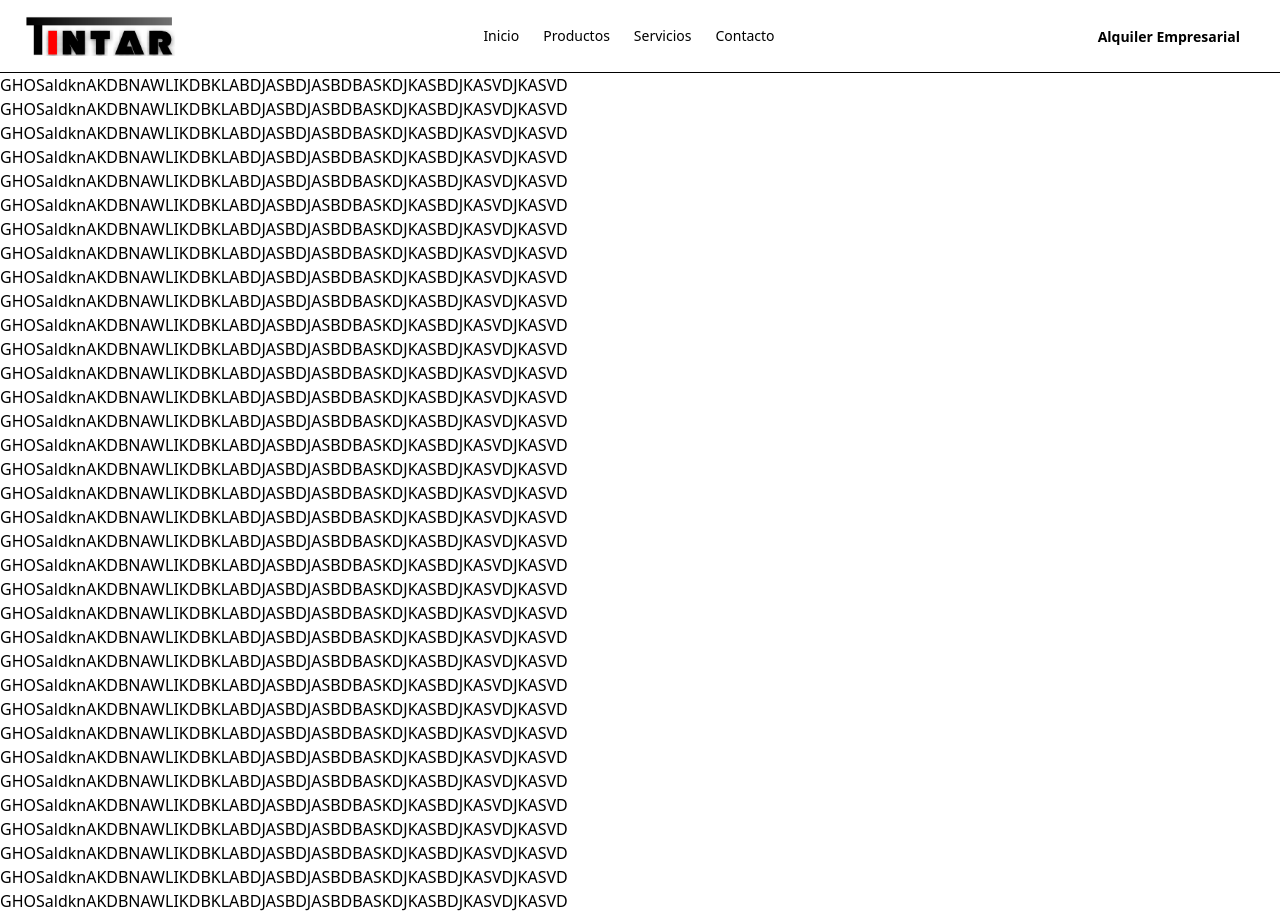
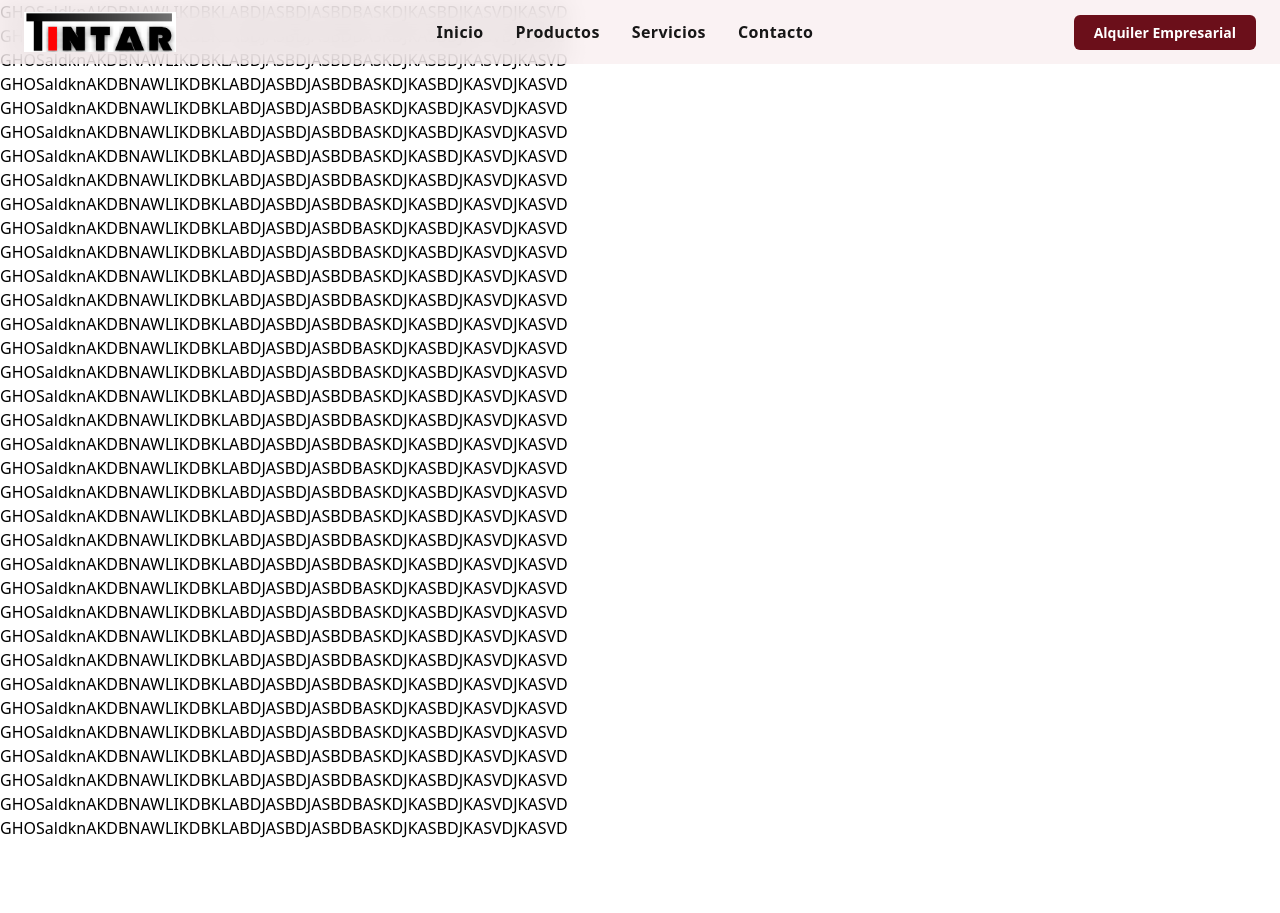
Before and after one commit to IvanGonzalez-Create/Tintar, a React (Vite) app: page / in a window 1280 px wide. After the commit the page ends 840 px from the top, so only its background shows below. Built offline with nearby package versions, Linux system fonts and the light colour scheme.

Commit message:
Diseño del header Terminado

```diff
--- a/src/components/Layout/navbar.tsx
+++ b/src/components/Layout/navbar.tsx
@@ -4,20 +4,28 @@ import { useState, useEffect } from 'react'
 export default function Navbar() {
 
     const [ isOpen, setIsOpen ] = useState(false)
+    const [scrolled, setScrolled] = useState(false)
+
+
+
+    useEffect(() => {
+        const handleScroll = () => {
+            setScrolled(window.scrollY > 10);
+        };
+        window.addEventListener("scroll", handleScroll);
+        return () => window.removeEventListener("scroll", handleScroll);
+    }, []);
+
 
 
   useEffect(() => {
     if (isOpen) {
-            const scrollbarWidth = window.innerWidth - document.documentElement.clientWidth;
         document.body.style.overflow = "hidden";
-            document.body.style.paddingRight = `${scrollbarWidth}px`;
     } else {
         document.body.style.overflow = "";
-            document.body.style.paddingRight = "";
     }
     return () => {
         document.body.style.overflow = "";
-            document.body.style.paddingRight = "";
     };
 }, [isOpen]);
 
@@ -35,8 +43,13 @@ export default function Navbar() {
 
 
   return (
-    <header className='w-full border-b'>
-        <nav className='container mx-auto max-w-7xl px-6 py-4 flex items-center justify-between'>
+    <>
+
+    <header
+    className = {`fixed top-0 left-0 w-full z-30 transition-all duration-300
+    ${scrolled ? "bg-[#F8EDEE] shadow-sm border-b border-[#6B0F1A]/10"  : "bg-[#F8EDEE]/70 backdrop-blur-md"}`}
+    >
+        <nav className='container mx-auto max-w-7xl px-6 h-16 flex items-center justify-between'>
 
             <div className="text-xl font-bold">
                 <img
@@ -50,18 +63,21 @@ export default function Navbar() {
             </div>
 
 
-            <ul className="hidden lg:flex gap-6 text-sm font-medium">
+            <ul className="hidden lg:flex gap-8 text-base font-semibold text-neutral-900">
                 {navLinks.map(link => (
-                    <li key={link.label}>
+                    <li key={link.label}
+                    className='relative group'>
 
                         <a
                         href={link.href}
-                        className="hover:text-blue-600 transition-colors"
+                        className="transition-colors duration-300 font-semibold tracking-wide hover:text-[#6B0F1A]"
                         >
 
                             {link.label}
 
                         </a>
+
+                        <span className="absolute left-0 -bottom-1 w-0 h-[2px] bg-[#6B0F1A] transition-all duration-300 group-hover:w-full"></span>
 
                     </li>
                 ))}
@@ -71,7 +87,7 @@ export default function Navbar() {
 
             <div>
                 <a href="#Alquiler"
-                className=" text-black px-4 py-2 rounded-md text-sm font-semibold hover:bg-blue-700 transition-colors"
+                className="bg-[#6B0F1A] text-white px-5 py-2 rounded-md text-sm font-semibold hover:bg-[#7A1C25] transition-all duration-300"
                 >
 
                     Alquiler Empresarial
@@ -83,7 +99,7 @@ export default function Navbar() {
 
             <button
             onClick={() => setIsOpen(!isOpen)}
-            className="lg:hidden p-2 relative z-60"
+            className="lg:hidden p-2 relative z-50"
             aria-label="Abrir menú"
             >
 
@@ -123,32 +139,41 @@ export default function Navbar() {
 
         </nav>
 
+
+
+
+
+        </header>
+
         {isOpen && (
             <div
-            className="fixed inset-0 bg-black/50 lg:hidden z-40"
+            className="fixed top-16 left-0 w-full h-[calc(100vh-4rem)] bg-black/40 lg:hidden z-40"
             onClick={() => setIsOpen(false)}
             />
             )}
 
        <div
-       className= {`lg:hidden fixed top-0 right-0 h-full w-64 bg-white shadow-2xl z-50 transform transition-transform duration-300 ease-in-out
-        ${isOpen ? "translate-x-0 pointer-events-auto" : "translate-x-full pointer-events-none"}
-        `}
+       className={`lg:hidden fixed top-16 right-0 h-[calc(100vh-4rem)] w-64 bg-[#F3DCDC] shadow-2xl z-50 transform transition-transform duration-300 ease-in-out
+        ${isOpen ? "translate-x-0 pointer-events-auto" : "translate-x-full pointer-events-none"}`}
         >
 
-                    <ul className="flex flex-col gap-4 p-6 mt-16">
-                        <li><a href="#" onClick={() => setIsOpen(false)}>Inicio</a></li>
-                        <li><a href="#" onClick={() => setIsOpen(false)}>Productos</a></li>
-                        <li><a href="#" onClick={() => setIsOpen(false)}>Servicios</a></li>
-                        <li><a href="#" onClick={() => setIsOpen(false)}>Contacto</a></li>
+                    <ul className="flex flex-col gap-6 p-6 text-black font-medium">
+                        {navLinks.map(link => (
+                            <li key={link.label}>
+                                <a
+                                href={link.href}
+                                onClick={() => setIsOpen(false)}
+                                className="transition-colors duration-300 font-semibold tracking-wide group-hover:text-[#6B0F1A]"
+                                >
+                                    {link.label}
+
+                                </a>
+                            </li>
+                        ))}
                     </ul>
 
             </div>
+            </>
 
-
-
-
-
-    </header>
   )
 }
--- a/src/index.css
+++ b/src/index.css
@@ -1 +1,5 @@
 @import "tailwindcss";
+
+html {
+  scrollbar-gutter: stable;
+}
```
Also changed, not shown: src/components/Home/Hero.tsx (added). Lines whose indentation alone changed are shown as unchanged.
